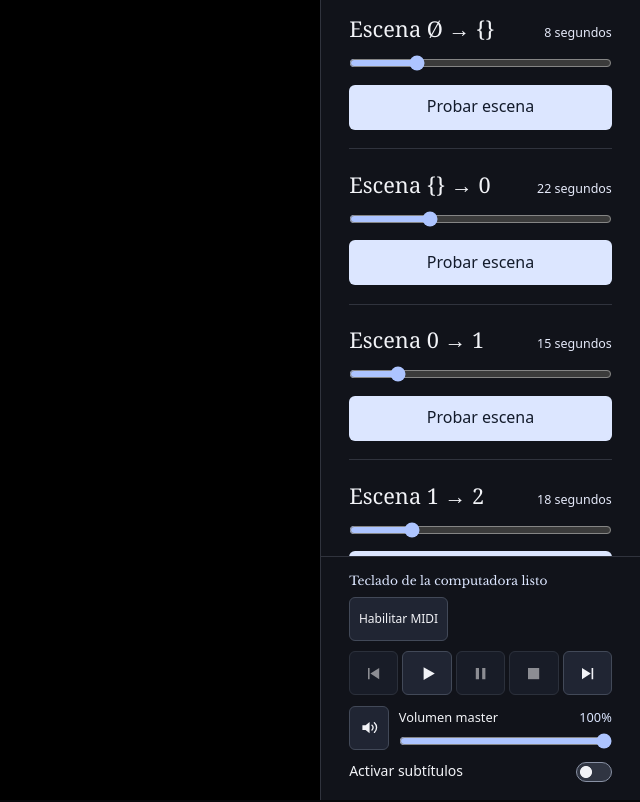
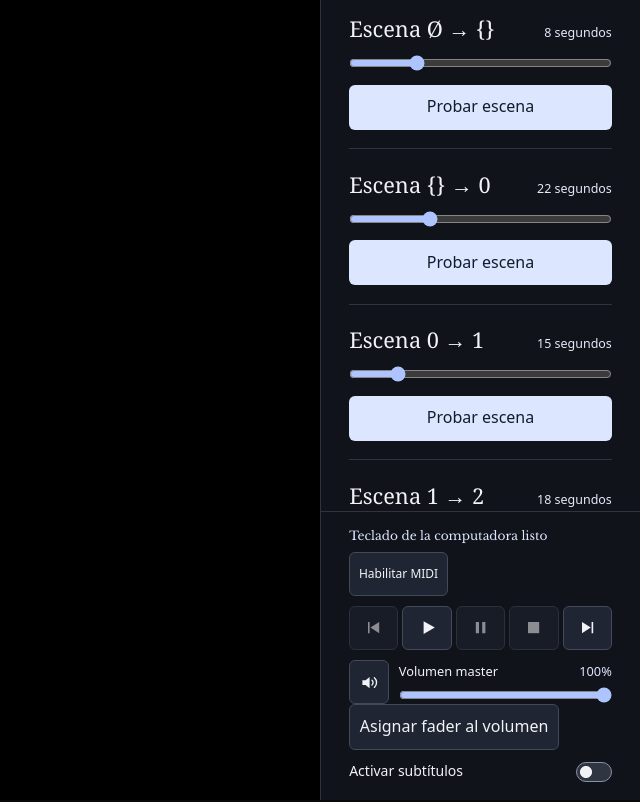
Before and after one commit to O-UnderTango-Club/UnderTangoWEBNextJS, a Next.js app: page /860-multiversos in a window 1280 px wide. Shown: the top 802 px of the page, without its empty margins (640-1280 px from the left). Built offline with nearby package versions, Linux system fonts and the light colour scheme.

Commit message:
Asignar el fader MIDI al volumen de todo 860

```diff
--- a/app/860-multiversos/partitura.tsx
+++ b/app/860-multiversos/partitura.tsx
@@ -28,6 +28,8 @@ type MidiInputLike = {
   state?: string;
   onmidimessage: ((event: { data: ArrayLike<number> }) => void) | null;
 };
+
+const MASTER_FADER = -1;
 
 type CcBinding = { inputId: string; cc: number };
 type RecordedPattern = Array<number | null>;
@@ -72,6 +74,7 @@ type NoteVoice = {
 };
 
 type SoundEngine = {
+  output: GainNode;
   context: AudioContext;
   noteVoices: Map<number, NoteVoice>;
   sequenceOscillator: OscillatorNode;
@@ -315,6 +318,7 @@ function createSoundEngine(): SoundEngine {
 
   return {
     context,
+    output,
     noteVoices: new Map<number, NoteVoice>(),
     sequenceOscillator,
     sequenceSub,
@@ -1443,7 +1447,8 @@ const MODULE_ZERO_SCENE_BY_STAGE = {
 
 const MIDI_PITCH_NAMES = ["Do", "Do♯", "Re", "Mi♭", "Mi", "Fa", "Fa♯", "Sol", "La♭", "La", "Si♭", "Si"];
 
-function ModuleZero({ pianoRouting, connectMidi, midiConnection, midiInputs }: {
+function ModuleZero({ masterVolume, setMasterVolume, learnFader, learningFader, faderBinding, pianoRouting, connectMidi, midiConnection, midiInputs }: {
+  masterVolume: number; setMasterVolume: (value: number) => void; learnFader: () => void; learningFader: boolean; faderBinding?: CcBinding;
   pianoRouting: { current: PerformanceInput | null };
   connectMidi: () => Promise<void>;
   midiConnection: MidiConnection;
@@ -1455,7 +1460,7 @@ function ModuleZero({ pianoRouting, connectMidi, midiConnection, midiInputs }: {
   const extendedScene = typeof stage === "number" ? stage : null;
   const extendedPlaying = isPlayableExtendedScene(extendedScene);
   const [showSubtitles, setShowSubtitles] = useSavedSetting("showSubtitles", false);
-  const [masterVolume, setMasterVolume] = useSavedSetting("masterVolume", 100);
+
   const [durationSeconds, setDurationSeconds] = useSavedSetting("durationSeconds", SCENE_ZERO_DEFAULT_SECONDS);
   const [oneSeconds, setOneSeconds] = useSavedSetting("oneSeconds", SCENE_ONE_DEFAULT_SECONDS);
   const [lineSeconds, setLineSeconds] = useSavedSetting("lineSeconds", SCENE_LINE_DEFAULT_SECONDS);
@@ -1598,10 +1603,11 @@ function ModuleZero({ pianoRouting, connectMidi, midiConnection, midiInputs }: {
     return () => observer.disconnect();
   }, [activeScene]);
 
-  const changeMasterVolume = (volume: number) => {
+  useEffect(() => {
+    const volume = masterVolume;
     masterVolumeRef.current = volume;
     if (volume > 0) audibleVolumeRef.current = volume;
-    setMasterVolume(volume);
+
 
     const output = outputRef.current;
     if (!output) return;
@@ -1615,7 +1621,7 @@ function ModuleZero({ pianoRouting, connectMidi, midiConnection, midiInputs }: {
     } else {
       gain.setValueAtTime(volume / 100, now);
     }
-  };
+  }, [masterVolume]);
 
   const changePaused = async (next: boolean) => {
     const context = audioRef.current;
@@ -2420,7 +2426,7 @@ function ModuleZero({ pianoRouting, connectMidi, midiConnection, midiInputs }: {
         </div>
         <div className="zero-master">
           <button type="button" aria-label={soundAction} title={soundAction}
-            onClick={() => changeMasterVolume(muted ? audibleVolumeRef.current : 0)}>
+            onClick={() => setMasterVolume(muted ? audibleVolumeRef.current : 0)}>
             <svg aria-hidden="true" viewBox="0 0 24 24">
               <path fill="currentColor" d="M3 9h4l5-4v14l-5-4H3z" />
               <path fill="none" stroke="currentColor" strokeWidth={1.7} strokeLinecap="round"
@@ -2434,9 +2440,10 @@ function ModuleZero({ pianoRouting, connectMidi, midiConnection, midiInputs }: {
             </div>
             <input id="zero-master-volume" type="range" min={0} max={100} step={1}
               value={masterVolume} aria-valuetext={`${masterVolume}%`}
-              onChange={(event) => changeMasterVolume(Number(event.currentTarget.value))} />
+              onChange={(event) => setMasterVolume(Number(event.currentTarget.value))} />
           </div>
         </div>
+        <button type="button" onClick={learnFader} aria-pressed={learningFader}>{learningFader ? "Mové el fader · Cancelar" : faderBinding ? "Reasignar fader · CC " + faderBinding.cc : "Asignar fader al volumen"}</button>
         <label className="zero-subtitle-toggle">
           Activar subtítulos
           <input type="checkbox" role="switch" checked={showSubtitles}
@@ -2563,6 +2570,9 @@ export default function Multiversos860Page() {
   const [midiConnection, setMidiConnection] = useState<MidiConnection>("checking");
   const [midiMessage, setMidiMessage] = useState("BUSCANDO MIDI");
   const [midiLearnFor, setMidiLearnFor] = useState<number | null>(null);
+  const [masterVolume, setMasterVolume] = useSavedSetting("masterVolume", 100);
+  const volumeRef = useRef(masterVolume);
+  volumeRef.current = masterVolume;
   const [ccMap, setCcMap] = useSavedSetting<Record<number, CcBinding>>("ccMap", {});
   const [activeNote, setActiveNote] = useState<number | null>(null);
   const [heldNotes, setHeldNotes] = useState<number[]>([]);
@@ -2610,6 +2620,7 @@ export default function Multiversos860Page() {
     let engine = engineRef.current;
     if (!engine) {
       engine = createSoundEngine();
+      engine.output.gain.value = 0.56 * volumeRef.current / 100;
       engineRef.current = engine;
       valuesRef.current.forEach((value, index) => applyControl(engine as SoundEngine, index, value, bpmRef.current));
     }
@@ -2895,6 +2906,7 @@ export default function Multiversos860Page() {
         }
         if (kind === 0xb0) {
           if (first === 120 || first === 123) piano?.releaseMidi(input.id, channel);
+          if (first >= 120) return;
           const waitingFor = midiLearnRef.current;
           if (waitingFor !== null) {
             setCcMap((current) => {
@@ -2909,14 +2921,15 @@ export default function Multiversos860Page() {
             });
             midiLearnRef.current = null;
             setMidiLearnFor(null);
-            setMidiMessage("FADER " + CONTROLS[waitingFor].number + " · " + (input.name || "ENTRADA MIDI") + " · CC " + first);
+            setMidiMessage("FADER " + (waitingFor === MASTER_FADER ? "MASTER" : CONTROLS[waitingFor].number) + " · " + (input.name || "ENTRADA MIDI") + " · CC " + first);
             return;
           }
           const mappedIndex = Object.keys(ccMapRef.current).find((key) => {
             const binding = ccMapRef.current[Number(key)];
             return binding?.inputId === input.id && binding.cc === first;
           });
-          if (mappedIndex !== undefined) updateControl(Number(mappedIndex), second / 127);
+          if (mappedIndex === String(MASTER_FADER)) setMasterVolume(Math.round(second * 100 / 127));
+          else if (mappedIndex !== undefined) updateControl(Number(mappedIndex), second / 127);
         }
       };
       input.onmidimessage = onMessage;
@@ -3222,10 +3235,15 @@ export default function Multiversos860Page() {
     }
   }, []);
 
+  useEffect(() => {
+    const engine = engineRef.current;
+    if (engine) engine.output.gain.setTargetAtTime(0.56 * masterVolume / 100, engine.context.currentTime, 0.01);
+  }, [masterVolume]);
+
   const beginMidiLearn = (index: number) => {
     midiLearnRef.current = index;
     setMidiLearnFor(index);
-    setMidiMessage("MOVÉ EL FADER PARA ASIGNAR " + CONTROLS[index].number);
+    setMidiMessage("MOVÉ EL FADER PARA ASIGNAR " + (index === MASTER_FADER ? "VOLUMEN MASTER" : CONTROLS[index].number));
   };
 
   const toggleStep = (index: number) => {
@@ -3325,7 +3343,7 @@ export default function Multiversos860Page() {
 
   return (
     <main className={styles.console}>
-      <ModuleZero pianoRouting={pianoRouting} connectMidi={connectMidi} midiConnection={midiConnection} midiInputs={midiInputs} />
+      <ModuleZero masterVolume={masterVolume} setMasterVolume={setMasterVolume} faderBinding={ccMap[MASTER_FADER]} learningFader={midiLearnFor === MASTER_FADER} learnFader={() => { if (midiLearnFor === MASTER_FADER) { midiLearnRef.current = null; setMidiLearnFor(null); } else beginMidiLearn(MASTER_FADER); }} pianoRouting={pianoRouting} connectMidi={connectMidi} midiConnection={midiConnection} midiInputs={midiInputs} />
       <header className={styles.topbar}>
         <a className={styles.brand} href="/" aria-label="UnderTango Club, inicio">
           <span className={styles.brandMark}>&#9670;</span>
```
